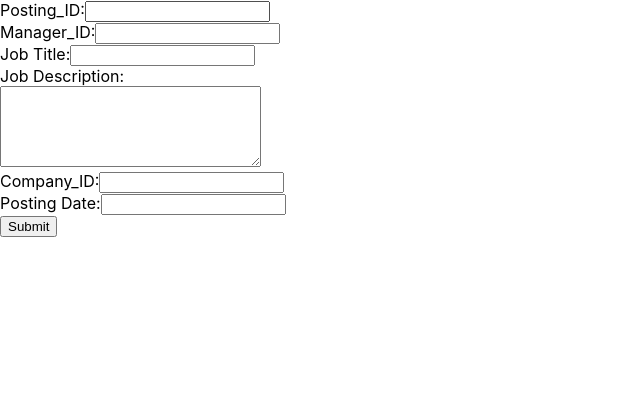
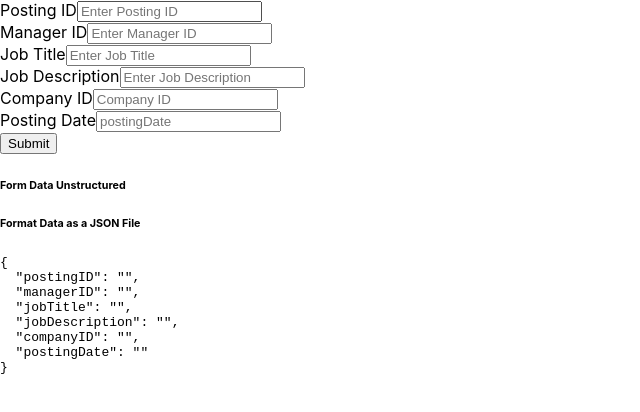
Before and after one commit to libowen203/320-team-4, a React (Create React App) app in the folder ultimate-hiring-app/: page / in a window 1280 px wide. Shown: the top 412 px of the page, without its empty margins (0-640 px from the left). Built offline with nearby package versions, Linux system fonts and the light colour scheme.

Commit message:
Update JobPosting.js

```diff
--- a/ultimate-hiring-app/src/JobPosting.js
+++ b/ultimate-hiring-app/src/JobPosting.js
@@ -1,11 +1,161 @@
 import React, {Component} from 'react';
 
+
+
 class JobPosting extends Component{
+  constructor(props){
+      super(props);
+      this.state = {
+          postingID: '',
+          managerID: '',
+          jobTitle: '',
+          jobDescription: '',
+          companyID: '',
+          postingDate: '',
+      };
+  }
+
+//Methods that handle text input for each field
+    handlePostingIDChange = (event) => {
+        this.setState({postingID: event.target.value});
+  }
+    handleManagerIDChange = (event) => {
+        this.setState({managerID: event.target.value});
+    }
+    handleJobTitleChange = (event) => {
+        this.setState({jobTitle: event.target.value});
+    }
+    handleJobDescriptionChange = (event) => {
+        this.setState({jobDescription: event.target.value});
+    }
+    handleCompanyIDChange = (event) => {
+        this.setState({companyID: event.target.value});
+    }
+    handlePostingDateChange = (event) => {
+        this.setState({postingDate: event.target.value});
+    }
+//Method for action after hitting the submit button
+    handleSubmit = (event) => {
+        event.preventDefault();
+        const {postingID, managerID, jobTitle, jobDescription, companyID, postingDate} = this.state
+        //console.log(this.state.postingID);
+
+        /*alert(`Your state values: \n
+                postingID: ${postingID} \n
+                managerID: ${managerID}\n
+                jobTitle: ${jobTitle}\n
+                jobDescription ${jobDescription}\n
+                companyID ${companyID}\n
+                postingID ${postingID}`)*/
+      }
+
+
+  render(){
+
+      return(
+    //Form elements with labels and inputs for 6 attributes
+        <div>
+
+    <form onSubmit={this.handleSubmit}>
+
+      <div className="form-group">
+        <label htmlFor="postingID">Posting ID</label>
+        <input name="postingID" className="form-control" id="postingID" placeholder="Enter Posting ID"
+          value={this.state.postingID}
+          onChange={this.handlePostingIDChange} />
+      </div>
+
+      <div className="form-group">
+        <label htmlFor="managerID">Manager ID</label>
+        <input name="managerID" className="form-control" id="managerID" placeholder="Enter Manager ID"
+        // value and onChange prop
+          value={this.state.managerID}
+          onChange={this.handleManagerIDChange} />
+      </div>
+
+      <div className="form-group">
+        <label htmlFor="jobTitle">Job Title</label>
+        <input name="jobTitle" className="form-control" id="jobTitle" placeholder="Enter Job Title"
+        // value and onChange prop
+          value={this.state.jobTitle}
+          onChange={this.handleJobTitleChange} />
+      </div>
+
+      <div className="form-group">
+        <label htmlFor="jobDescription">Job Description</label>
+        <input name="jobDescription" className="form-control" id="jobDescription" placeholder="Enter Job Description"
+        // value and onChange prop
+          value={this.state.jobDescription}
+          onChange={this.handleJobDescriptionChange} />
+      </div>
+
+      <div className="form-group">
+        <label htmlFor="companyID">Company ID</label>
+        <input name="companyID" className="form-control" id="companyID" placeholder="Company ID"
+        // value and onChange prop
+          value={this.state.companyID}
+          onChange={this.handleCompanyIDChange} />
+      </div>
+
+      <div className="form-group">
+        <label htmlFor="postingDate">Posting Date</label>
+        <input name="postingDate" className="form-control" id="postingDate" placeholder="postingDate"
+        // value and onChange prop
+          value={this.state.postingDate}
+          onChange={this.handlePostingDateChange} />
+      </div>
+
+      <button type="submit" className="btn btn-success btn-block">Submit</button>
+
+
+    </form>
+
+
+    <h6>Form Data Unstructured</h6>
+      <div >{this.state.postingID}</div>
+      <div >{this.state.managerID}</div>
+      <div >{this.state.jobTitle}</div>
+      <div >{this.state.jobDescription}</div>
+      <div >{this.state.companyID}</div>
+      <div >{this.state.postingDate}</div>
+      <h6>Format Data as a JSON File</h6>
+       <div><pre>{JSON.stringify(this.state, null, 2) }</pre></div>
+    </div>
+
+  );
+  }
+
+
+
+
+}
+
+
+/*class JobPosting extends Component{
+    constructor(props) {
+        super(props);
+        this.state = {value: ''};
+
+        this.handleChange = this.handleChange.bind(this);
+        this.handleSubmit = this.handleSubmit.bind(this);
+      }
+
+
+      handleChange(event) {
+        this.setState({value: event.target.value});
+      }
 
     handleSubmit(e) { //this is where the info is sent to when submt is hit
-        alert( "The value is "  + this.input.value);
+        alert( "The value is "  + this.JobPosting.form.label);
+        console.log(this.JobPosting.form.label);
+        //this.printOnScreen = this.printOnScreen.bind(this);
         e.preventDefault();
     }
+
+    printOnScreen(object){
+        //alert('dd');
+    }
+
 
 	render() {
         return (
@@ -36,7 +186,7 @@ class JobPosting extends Component{
                     </tr>
                 </tbody>
             </table>
-            */
+
 
             // testing putting up a form
             //start of the form
@@ -77,5 +227,6 @@ class JobPosting extends Component{
         );
     }
 }
+*/
 
 export default JobPosting;
```
